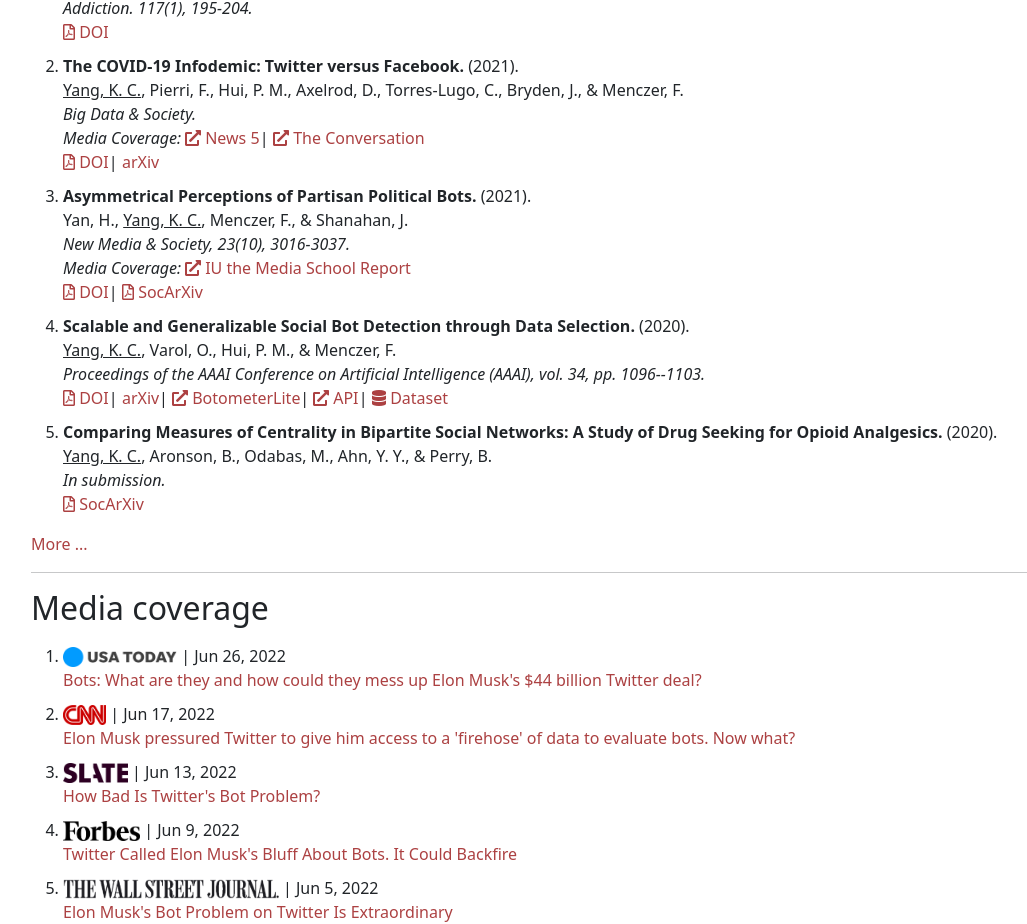
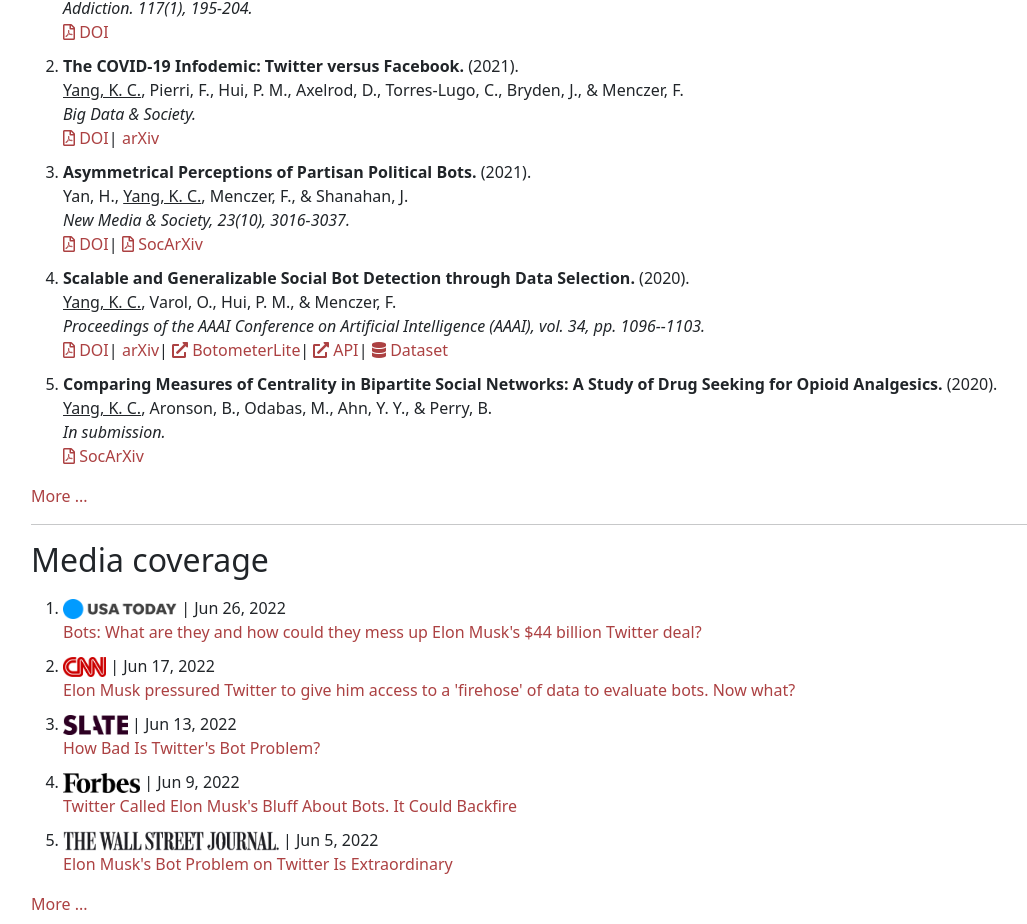
Before and after one commit to KaichengYang/homepage, a Vue app: page /pub in a window 1280 px wide. Shown: the part 2576-3500 px from the top of the page, without its empty margins (51-1078 px from the left). Built offline with nearby package versions, Linux system fonts and the light colour scheme; some icons are missing.

Commit message:
fix: extract media from media database

```diff
--- a/src/components/Publist.vue
+++ b/src/components/Publist.vue
@@ -17,7 +17,8 @@
 </template>
 
 <script>
-import json from '../../static/files/refs.json'
+import refs_json from '../../static/files/refs.json'
+import media_json from '../../static/files/media.json'
 import BackForth from './BackForth'
 import PublistUnit from './PublistUnit'
 
@@ -39,7 +40,7 @@ export default {
   },
   data () {
     return {
-      refs: json,
+      refs: this.assign_media_to_refs(refs_json, media_json),
       paper_meta_mapping: {
         covid: "COVID-19 Pandemic",
         netsci: "Network Science",
@@ -67,6 +68,20 @@ export default {
     }
   },
   methods: {
+    assign_media_to_refs: function (refs_json, media_json) {
+      refs_json.forEach(function (ref) {
+        var media_list = [];
+        media_json.forEach(function (media) {
+          if(media.project_id && media.project_id.indexOf(ref.id) >= 0){
+            media_list.push(media);
+          }
+        });
+        if (media_list.length > 0){
+          ref["media"] = media_list;
+        }
+      });
+      return refs_json;
+    },
     get_paper_chunks: function (classifier_name) {
       let classifier_list = null;
       if(classifier_name in this.default_paper_meta_order){
--- a/src/components/PublistUnit.vue
+++ b/src/components/PublistUnit.vue
@@ -1,7 +1,7 @@
 <template>
   <div>
     <ol class="mt-3">
-      <span v-for="paper in papers">
+      <span v-for="paper in papers" :key="paper.title">
         <li>
           <b>{{ paper.title }}</b>
           ({{ paper.year[0] }}).
@@ -15,16 +15,18 @@
             ({{ paper.note }})
           </span>
           <br>
-          <span v-if="paper.medias">
+
+          <span v-if="paper.media">
             <i>Media Coverage: </i>
-            <span v-for="(media, index) in paper.medias">
-              <a v-bind:href="media.url" target="_blank"><i class="fas fa-external-link-alt"></i> {{ media.name }}</a>
-              <span v-if="index != paper.medias.length - 1">| </span>
+            <span v-for="(media, index) in paper.media" :key="index">
+              <a v-bind:href="media.url" target="_blank"><i class="fas fa-external-link-alt"></i> {{ media.outlet }}</a>
+              <span v-if="index != paper.media.length - 1">| </span>
             </span>
             <br>
           </span>
+
           <span v-if="paper.links">
-            <span v-for="(link, index) in paper.links">
+            <span v-for="(link, index) in paper.links" :key="index">
               <a v-bind:href="link.url" target="_blank"><i v-bind:class="get_pub_icon(link.name)"></i> {{ link.name }}</a>
               <span v-if="index != paper.links.length - 1">| </span>
             </span>
```
